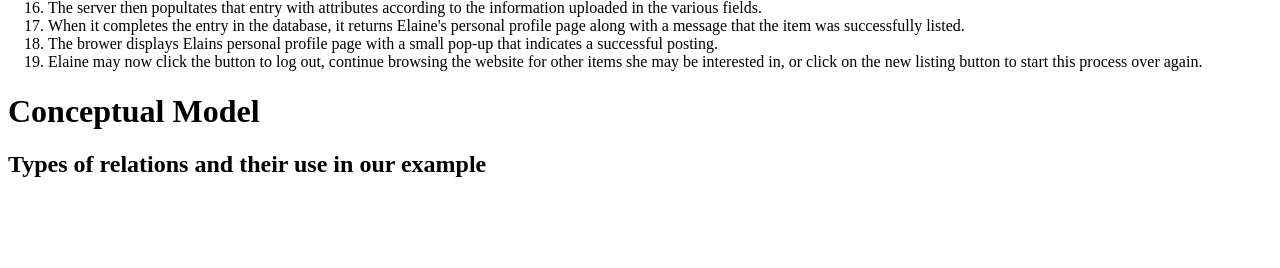
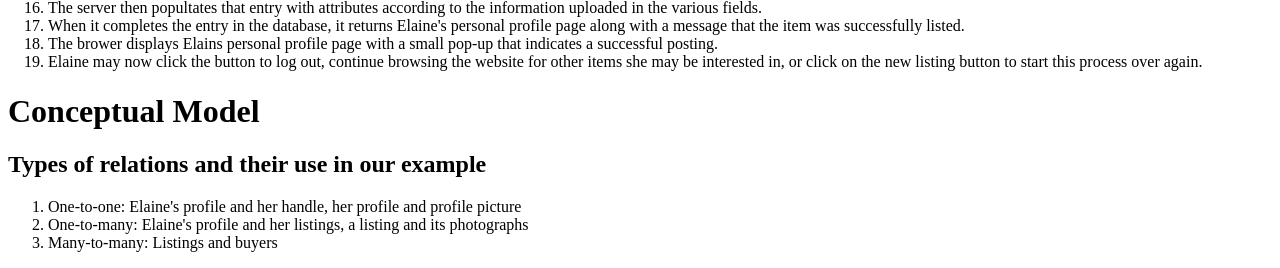
Before and after one commit to adubois85/data-design-etsy, a PHP site: page / in a window 1280 px wide. Shown: the part 1122-1390 px from the top of the page. Before the commit the page ends 1299 px from the top, so only its background shows below. Run offline with PHP 8.4, Linux system fonts and the light colour scheme.

Commit message:
Completed section "conceptual model"

```diff
--- a/epic/index.php
+++ b/epic/index.php
@@ -95,9 +95,9 @@
 		<h1>Conceptual Model</h1>
 			<h2>Types of relations and their use in our example</h2>
 				<ol>
-					<!--<li>One-to-one: [TODO: add stuff]</li>
-					<li>One-to-many: [TODO: add stuff]</li>
-					<li>Many-to-many: [TODO:add stuff]</li> -->
+					<li>One-to-one: Elaine's profile and her handle, her profile and profile picture</li>
+					<li>One-to-many: Elaine's profile and her listings, a listing and its photographs</li>
+					<li>Many-to-many: Listings and buyers</li>
 				</ol>
 	</body>
 </html>
```
